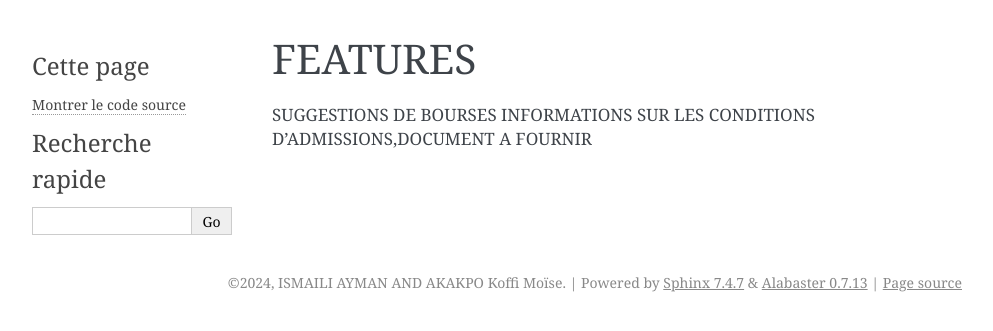
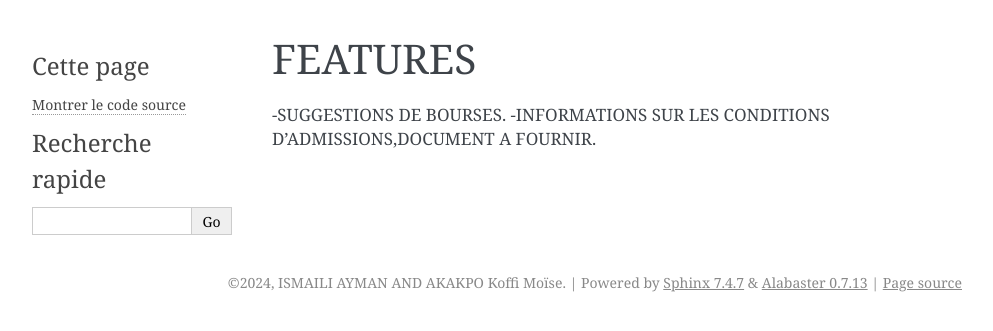
Before and after one commit to ISMAILI-AYMAN/Mon-Assistant-Parcours-Chatbot-bourse, a Sphinx documentation site: the page built from docs/features.rst, in a window 1280 px wide. Shown: the top 331 px of the page, without its empty margins (148-1141 px from the left). Built offline with Sphinx 7.4.7, drawn with Linux system fonts in a browser that asks for light colours; pages that are not in the unit, such as notebooks, are missing from menus.

Commit message:
Update features.rst

```diff
--- a/docs/features.rst
+++ b/docs/features.rst
@@ -2,8 +2,8 @@
 FEATURES
 ====================================
 
-SUGGESTIONS DE BOURSES
-INFORMATIONS SUR LES CONDITIONS D'ADMISSIONS,DOCUMENT A FOURNIR
+-SUGGESTIONS DE BOURSES.
+-INFORMATIONS SUR LES CONDITIONS D'ADMISSIONS,DOCUMENT A FOURNIR.
 
 
 
```
